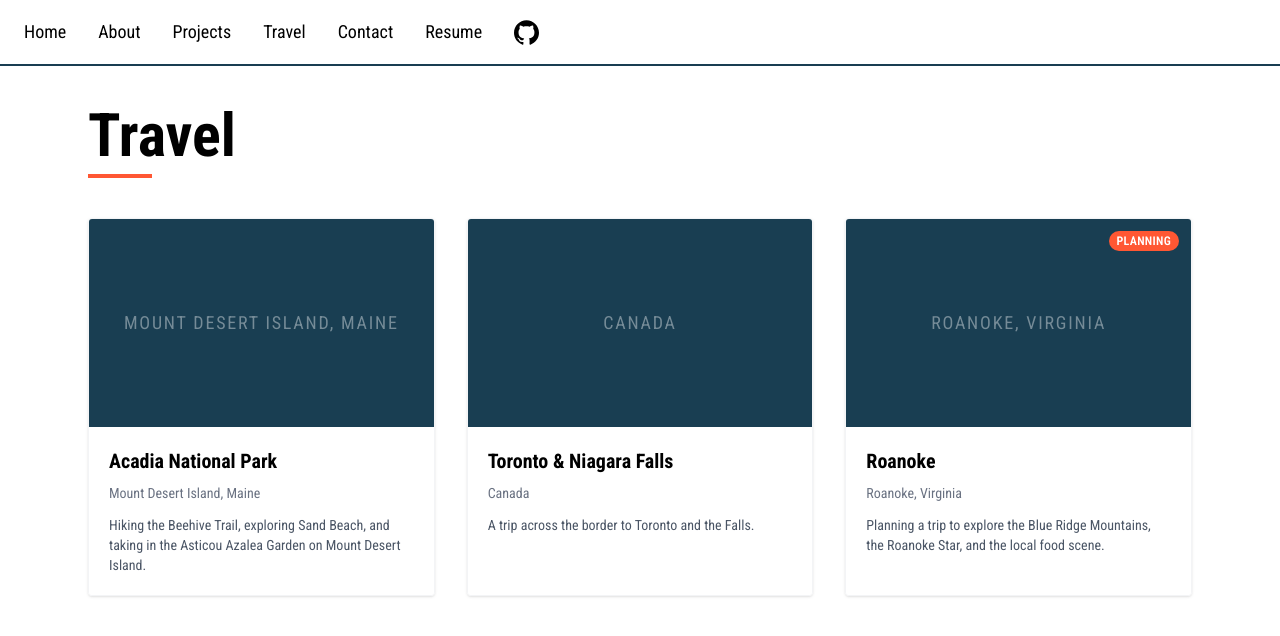
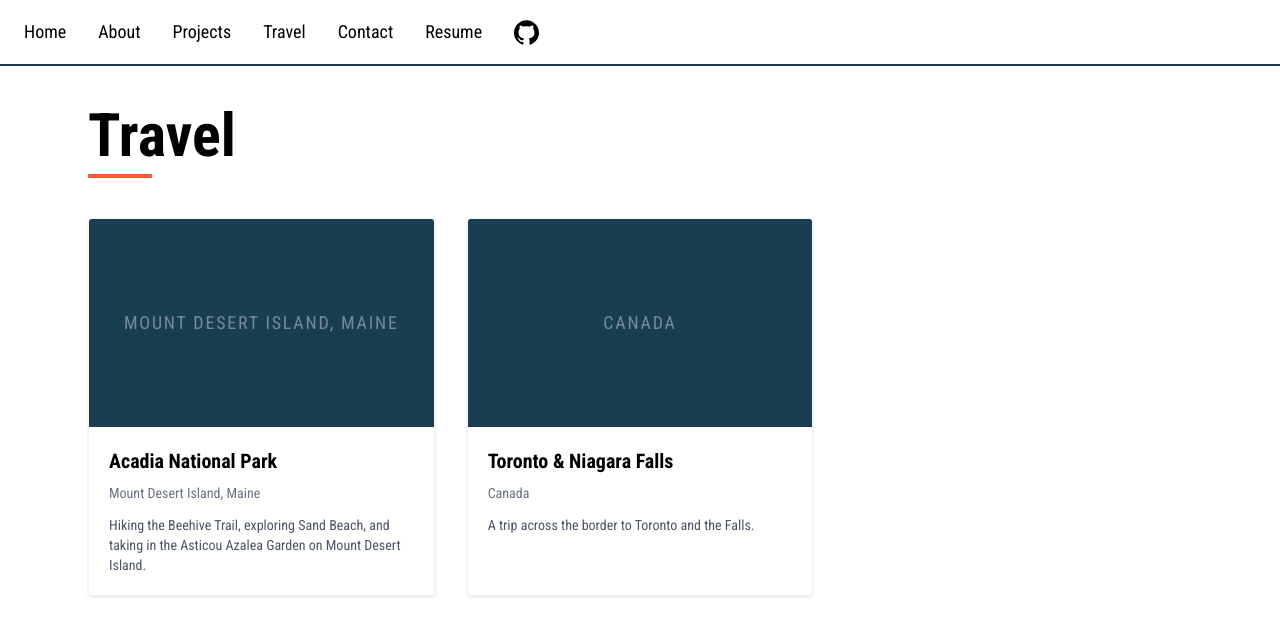
Before and after one commit to BrianCode9/brian-portfolio, a Next.js app: page /experiences in a window 1280 px wide. Shown: the top 636 px of the page. Built offline with nearby package versions, Linux system fonts and the light colour scheme.

Commit message:
Remove Roanoke from travel and experiences data
Only add locations after the trip has happened, not while planning.

```diff
--- a/src/data/experiences.ts
+++ b/src/data/experiences.ts
@@ -61,17 +61,4 @@ export const experiences: Experience[] = [
     icon: "🍁",
     sections: PLACEHOLDER_SECTIONS,
   },
-  {
-    title: "Roanoke",
-    slug: "roanoke",
-    location: "Roanoke, Virginia",
-    date: "",
-    coverPhoto: "",
-    summary: "Planning a trip to explore the Blue Ridge Mountains, the Roanoke Star, and the local food scene.",
-    body: [],
-    photos: [],
-    status: "planning",
-    icon: "⭐",
-    sections: PLACEHOLDER_SECTIONS,
-  },
 ];
--- a/src/data/travels.ts
+++ b/src/data/travels.ts
@@ -40,7 +40,6 @@ export const travelPlaces: TravelPlace[] = [
   { name: "University of Delaware",   lat: 39.6809151, lng: -75.7523313, category: 'hackathon', description: "HenHacks" },
   { name: "The Ohio State University",lat: 40.0060889, lng: -83.0282624, category: 'hackathon', description: "HackOHI/O" },
   { name: "University of Pittsburgh", lat: 40.4444842, lng: -79.9612831, category: 'hackathon', description: "SteelHacks" },
-  { name: "Roanoke, VA",             lat: 37.2709116, lng: -79.9449495, category: 'hackathon' },
 
   // Travel
   { name: "Philadelphia, PA",         lat: 39.9526,    lng: -75.1652,    category: 'travel' },
```
